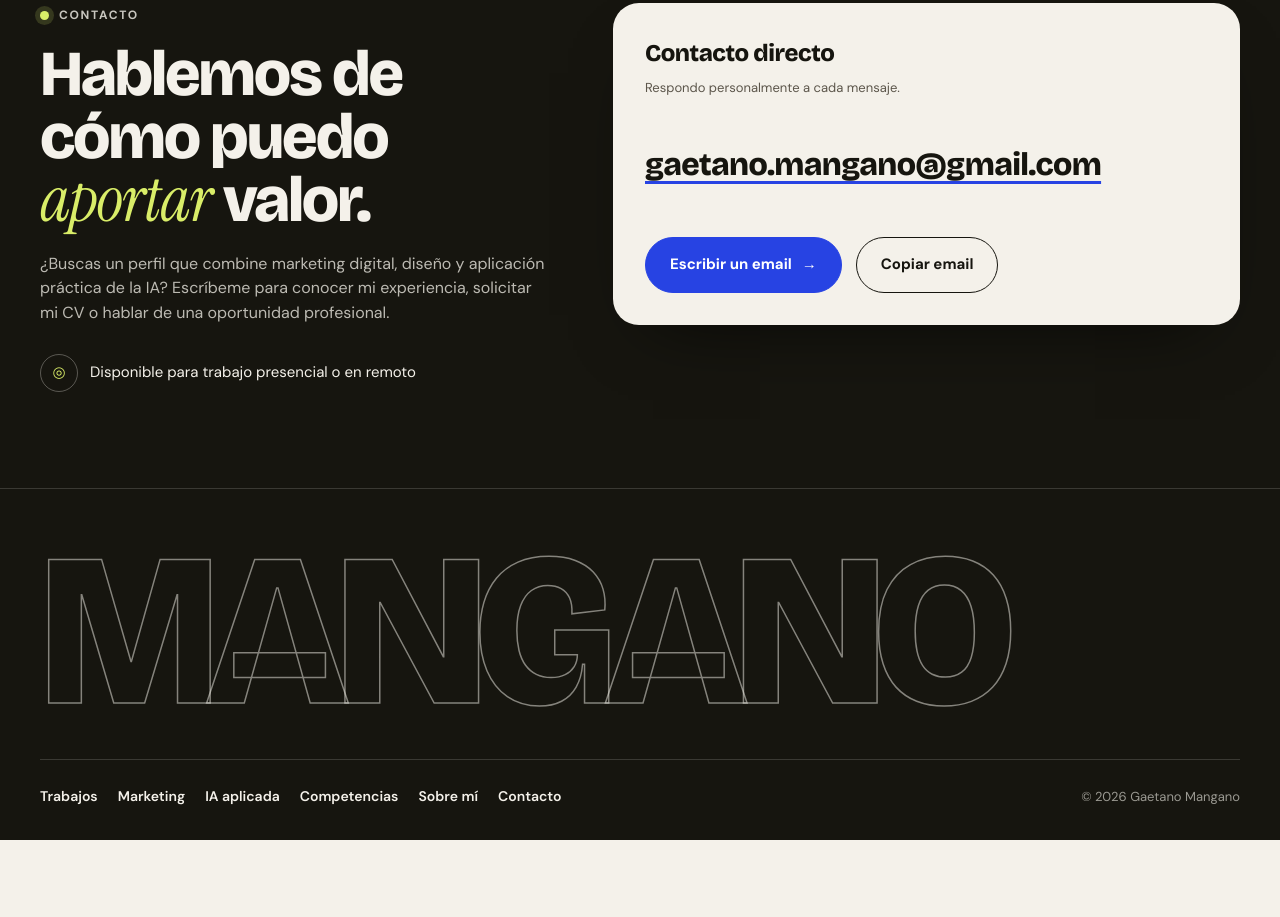
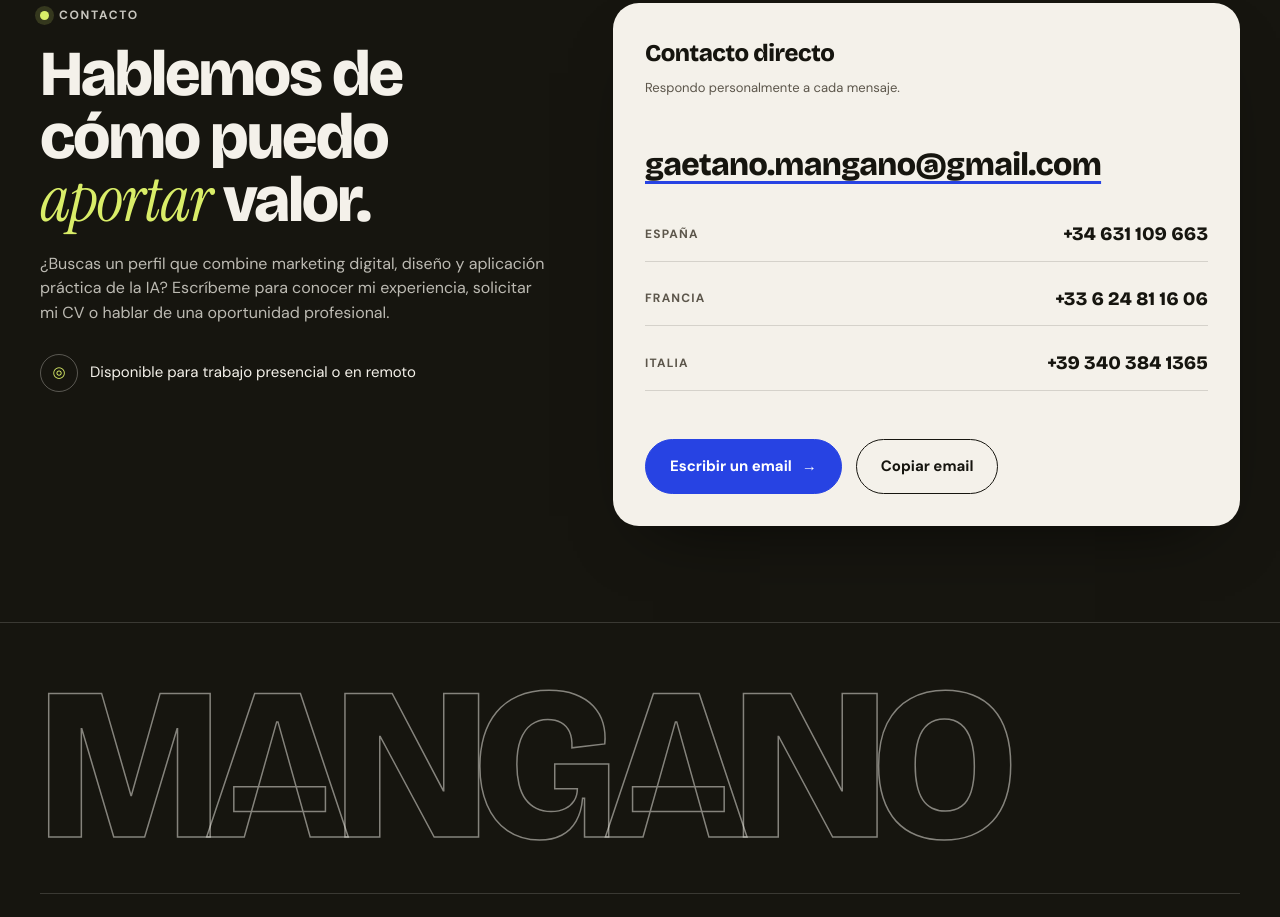
Before and after one commit to uzutano/PortfolioPage, a plain HTML site: page es/index.html in a window 1280 px wide. Shown: the part 7336-8253 px from the top of the page. Before the commit the page ends 8176 px from the top, so only its background shows below. Drawn offline with Linux system fonts and the light colour scheme.

Commit message:
ES: numeri di telefono internazionali nel contatto

```diff
--- a/es/index.html
+++ b/es/index.html
@@ -364,7 +364,12 @@ dialog::backdrop{background:rgba(22,21,15,.6);backdrop-filter:blur(6px)}
 #modal-link[hidden]{display:none}
 #modal-next{margin-left:auto}
 .contact-card{display:flex;flex-direction:column;justify-content:center}
-.contact-big{display:block;margin:18px 0 26px;font-family:var(--display);font-weight:800;font-size:clamp(22px,2.6vw,32px);letter-spacing:-.02em;color:var(--ink);word-break:break-all;text-decoration:underline;text-decoration-color:var(--cobalt);text-underline-offset:6px}
+.phones{list-style:none;margin:0 0 26px;padding:0;display:grid;gap:10px}
+.phones li{display:flex;justify-content:space-between;align-items:center;gap:16px;padding:12px 0;border-bottom:1.5px solid var(--line)}
+.phones span{font-size:12px;font-weight:700;letter-spacing:.1em;text-transform:uppercase;color:var(--muted)}
+.phones a{font-family:var(--display);font-weight:800;font-size:19px;color:var(--ink);text-decoration:none}
+.phones a:hover{color:var(--cobalt)}
+.contact-big{display:block;margin:18px 0 18px;font-family:var(--display);font-weight:800;font-size:clamp(22px,2.6vw,32px);letter-spacing:-.02em;color:var(--ink);word-break:break-all;text-decoration:underline;text-decoration-color:var(--cobalt);text-underline-offset:6px}
 .manifesto-lead{max-width:62ch;font-size:clamp(17px,1.6vw,21px);line-height:1.5;color:rgba(255,255,255,.88);margin:-6px 0 40px}
 .hero-frame .hero-bg{transform-origin:50% 100%;transform:scale(1.04) translate3d(var(--bx,0px),0,0);transition:transform .45s var(--ease)}
 .hero-portrait{position:absolute;left:50%;bottom:0;width:66%;height:auto;z-index:2;pointer-events:none;transform:translateX(-50%);translate:var(--mx,0px) var(--py,0px);transition:translate .35s var(--ease);filter:drop-shadow(0 28px 28px rgba(22,21,15,.35))}
@@ -721,10 +726,16 @@ dialog::backdrop{background:rgba(22,21,15,.6);backdrop-filter:blur(6px)}
         <h3>Contacto directo</h3>
         <p class="form-note">Respondo personalmente a cada mensaje.</p>
         <a class="contact-big" href="mailto:gaetano.mangano@gmail.com?subject=Contacto%20desde%20el%20portfolio">gaetano.mangano@gmail.com</a>
+        <ul class="phones">
+          <li><span>España</span><a href="tel:+34631109663">+34 631 109 663</a></li>
+          <li><span>Francia</span><a href="tel:+33624811606">+33 6 24 81 16 06</a></li>
+          <li><span>Italia</span><a href="tel:+393403841365">+39 340 384 1365</a></li>
+        </ul>
         <div class="form-actions">
           <a class="btn btn--accent" href="mailto:gaetano.mangano@gmail.com?subject=Contacto%20desde%20el%20portfolio">Escribir un email <span class="arrow">→</span></a>
           <button class="btn btn--ghost" id="copy-email-2" type="button">Copiar email</button>
         </div>
+      </div>
       </div>
     </div>
   </section>
```
